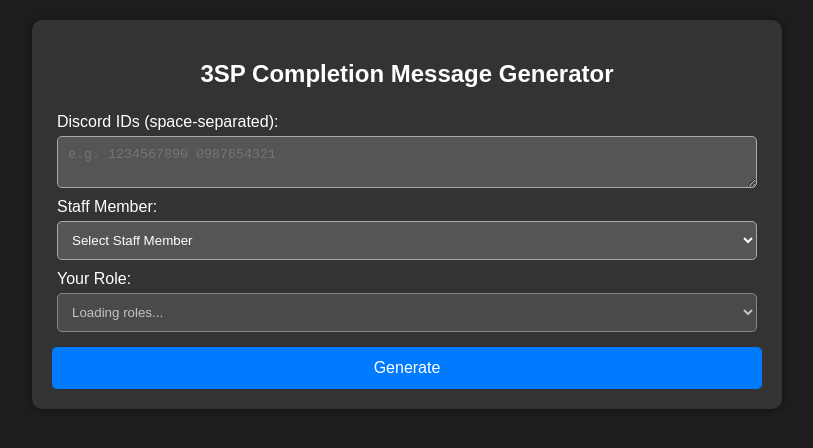
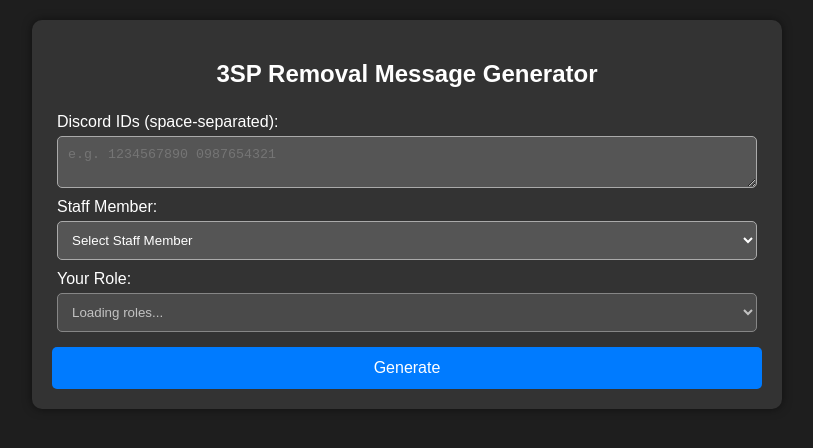
Before and after one commit to NZDurriez/3SP-Removal, a plain HTML site: page index.html in a window 1280 px wide. Shown: the whole page, without its empty margins (233-1046 px from the left). Drawn offline with Linux system fonts and the light colour scheme.

Commit message:
Update index.html

```diff
--- a/index.html
+++ b/index.html
@@ -3,12 +3,12 @@
 <head>
   <meta charset="UTF-8" />
   <meta name="viewport" content="width=device-width, initial-scale=1" />
-  <title>3SP Completion Generator</title>
+  <title>3SP Removal Generator</title>
   <link rel="stylesheet" href="style.css" />
 </head>
 <body>
   <div class="container">
-    <h2 class="title">3SP Completion Message Generator</h2>
+    <h2 class="title">3SP Removal Message Generator</h2>
 
     <div class="form-group">
       <label>Discord IDs (space-separated):</label>
```
